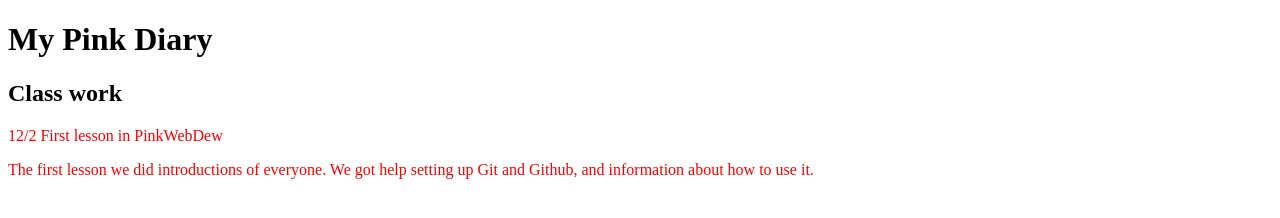
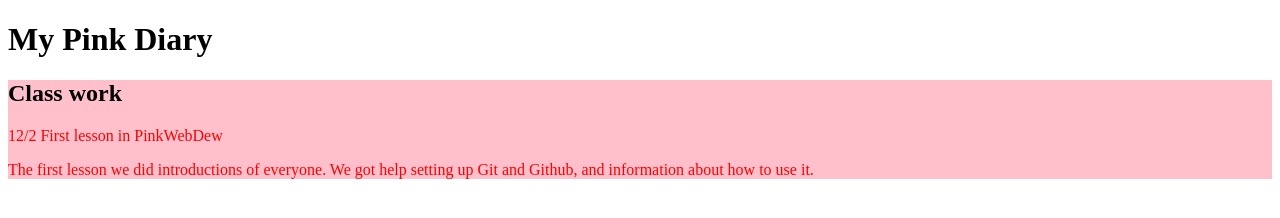
Before and after one commit to SaraM83/pinkdiary, a plain HTML site: page index.html in a window 1280 px wide. Drawn offline with Linux system fonts and the light colour scheme.

Commit message:
added block color to class work

```diff
--- a/styles/index.css
+++ b/styles/index.css
@@ -1,3 +1,6 @@
 p {
     color: red;
 }
+div {
+    background-color: pink;
+}
```
